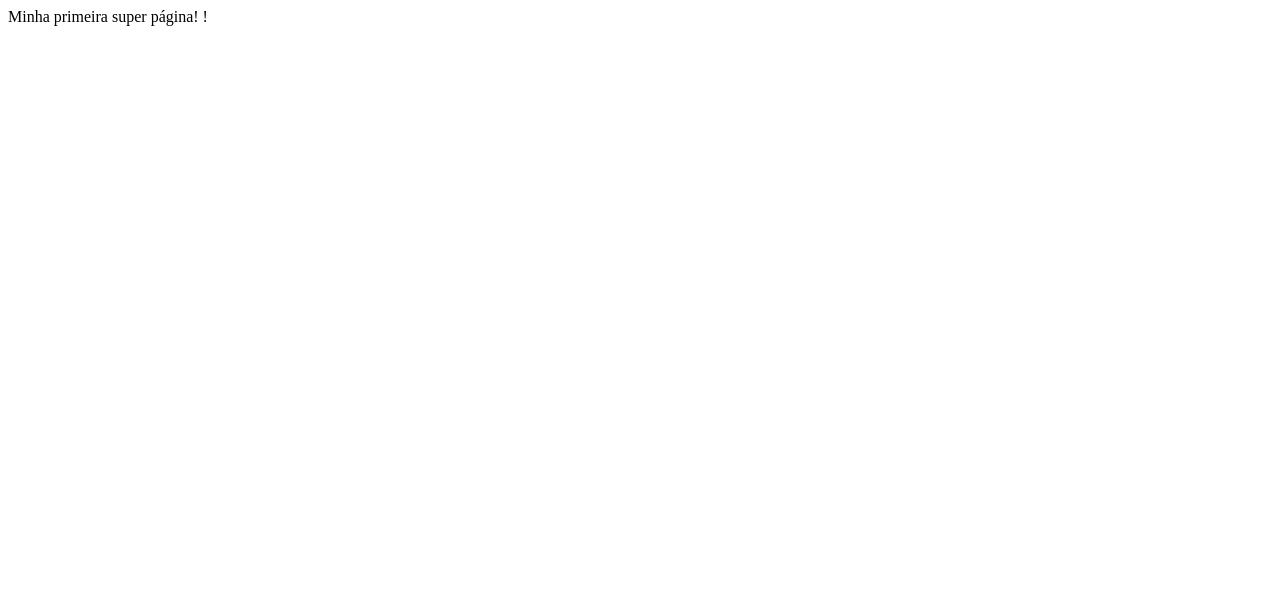
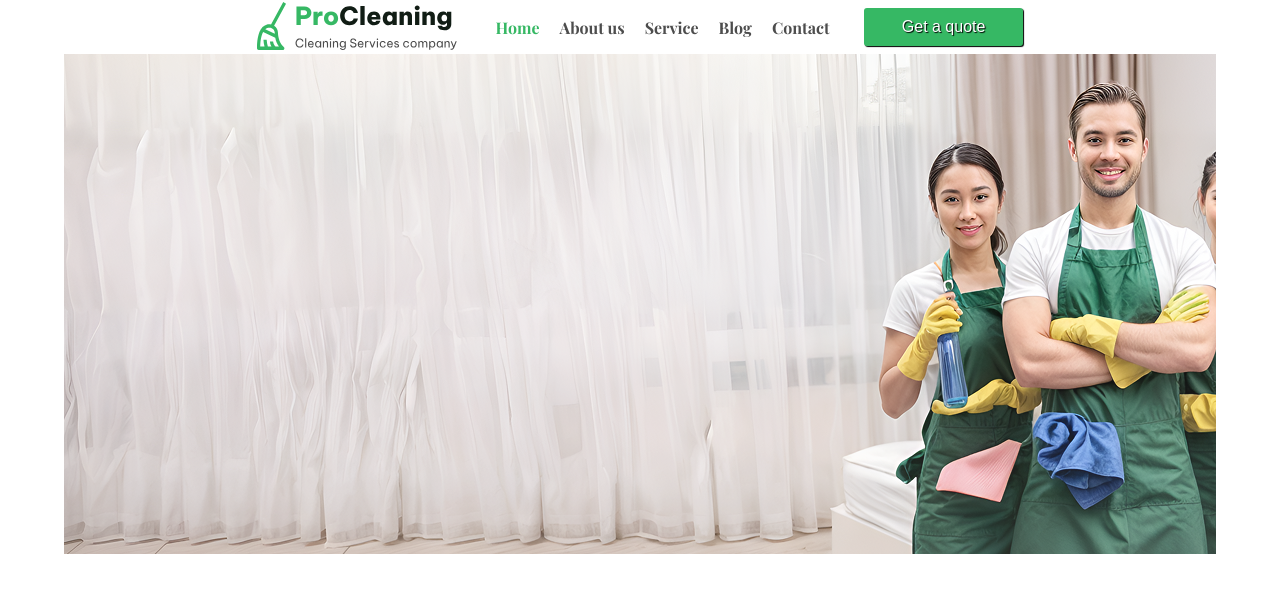
Before and after one commit to cesarmoraes/aula_impacta, a plain HTML site: page index.html in a window 1280 px wide. Drawn offline with Linux system fonts and the light colour scheme.

Commit message:
Atualização de Versão

```diff
--- /dev/null
+++ b/css/custom.css
@@ -0,0 +1,39 @@
+/*Reset configurações aplicadas pelo navegador */
+* {
+    margin: 0;
+    padding: 0;
+    border:0;
+    box-sizing: border-box; /* encaixa o pedding e a border no tamanho total da caixa*/
+    font-size: 100%;
+}
+
+/*Definição de estilos globais */
+html {
+    font-size: var(--font-size-base);
+    font-family: var(--font-family-base);
+}
+
+/*Exemplo de importação de fonte personalizada */
+@font-face {
+    font-family: sauce;
+    src: url(../fonts/PlayfairDisplay-VariableFont_wght.ttf);
+}
+
+:root {
+    /*Fontes*/
+    --font-family-base: sauce;
+
+    /* Tamanho das Fontes */
+    --font-size-base: 10px;
+    --font-size-menu: 1.6rem;
+    --font-size-botao: 1.6rem;
+
+    /* Cores */
+    --cor-proclen-green-light: #36B864;
+    --cor-proclen-green-dark: #1a9344;
+    --cor-proclen-white: #FFFFFF;
+    --cor-proclen-gray: #4D4D4D;
+    --cor-proclen-black: #000000;
+
+
+}
--- /dev/null
+++ b/css/style.css
@@ -0,0 +1,96 @@
+.header {
+    display: flex;
+    justify-content: center;
+    align-items: center;
+}
+
+.container {
+    width: 90%;
+    margin: auto;
+}
+
+.menu {
+    width: 35%;;
+}
+
+.menu-itens {
+    display: flex;
+    list-style-type: none;
+    justify-content: center;
+    font-size: var(--font-size-menu);
+}
+
+.sub-menu {
+    display: none;
+    position: absolute;
+}
+
+.ativa-menu:hover .sub-menu {
+    display: block;
+}
+
+/*Menu header*/
+.item {
+    text-decoration: none;
+    padding: 10px;
+    display: block;
+    color: var(--cor-proclen-gray);
+    font-size: --var-(--font-size-menu);
+    font-weight: 700;
+}
+
+/*Atenção com a ordem das classes, essa classe deve vir depois da classe item */
+.active {
+    color: var(--cor-proclen-green-light);
+}
+
+.btn-green {
+    background-color: var(--cor-proclen-green-light);
+    border: transparent;
+    color: var(--cor-proclen-white);
+    border-radius: 3px;
+    padding: 10px 20px;
+    cursor: pointer;
+    font-size: var(--font-size-botao);
+    width: 159px;
+    line-height: 18px;
+    text-align: center;
+    min-height: 10px;
+    text-shadow: 1px 1px 1px var(--cor-proclen-black);
+    box-shadow: 1px 1px 1px var(--cor-proclen-black);
+}
+
+.btn-green:hover {
+    background-color: var(--cor-proclen-green-dark);
+    text-shadow: -1px 1px 1px var(--cor-proclen-black);
+}
+
+.logo {
+    display: block;
+    height: auto;
+}
+
+.main-clean {
+    height: 500px;
+    background-image: url(../img/hero-image.png);
+}
+
+/*trabalhando com positiion
+.screen {
+    background-color: rgba(0, 0, 0, 0.6);
+    width: 100%;
+    height: 100%;
+    position: fixed;
+    top: 0;
+    left: 0;
+    display: flex;
+    justify-content: center;
+    align-items: center;
+}
+
+.modal {
+    background-color: rgba(255, 255, 255);
+    width: 50%;
+    height: 50%;
+}
+*/
--- a/index.html
+++ b/index.html
@@ -5,11 +5,59 @@
     <meta charset="UTF-8">
     <meta name="viewport" content="width=device-width, initial-scale=1.0">
     <title>Curso Front End - Impacta</title>
+    <link rel="stylesheet" href="css/custom.css">
+    <link rel="stylesheet" href="css/style.css">
 </head>
 
 <body>
-    Minha primeira super página!
+    <header>
+        <div class=container>
+            <div class="header">
+                <div class="logo">
+                    <a href="#" class="Logo"><img src="img/Logo.svg" alt=""></a>
+                </div>
+                <div class="menu">
+                    <nav>
+                        <ul class="menu-itens">
+                            <li class="ativa-menu">
+                                <a href="#" class="item active" id="home">Home</a>
+
+                                <ul class="sub-menu">
+                                    <li><a href="#" class="sub-item">Submenu 1</a></li>
+                                    <li><a href="#" class="sub-item">Submenu 2</a></li>
+                                    <li><a href="#" class="sub-item">Submenu 3</a></li>
+                                </ul>
+                            </li>
+
+                            <li><a href="#" class="item">About us</a></li>
+                            <li><a href="Service/service.html" class="item">Service</a></li>
+                            <li><a href="#" class="item">Blog</a></li>
+                            <li><a href="#" class="item">Contact</a></li>
+                        </ul>
+                    </nav>
+                </div>
+                <div class="get-a-quote">
+                    <a href="#"><button class="btn-green">Get a quote</button></a>
+                </div>
+            </div>
+        </div>
+    </header>
+
+    <main>
+        <div class="container">
+            <div class="main-clean">
+
+        </div>
+    </main>
+
+    <section>
+
+    </section>
+
+    <footer>
+
+    </footer>
+
 </body>
 
 </html>
-!
```
Also changed, not shown: Service/service.html (added, +15 -0 lines), tags/iframe.html (added, +21 -0 lines), tags/lista-ordenada.html (added, +17 -0 lines), tags/tabela.html (added, +44 -0 lines), fonts/PlayfairDisplay-VariableFont_wght.ttf (added), fonts/pepper-sauce.ttf (added), img/Logo.svg (added), img/hero-image.png (added), img/service1.png (added), img/service2.png (added), img/service3.png (added), 2 other files.
